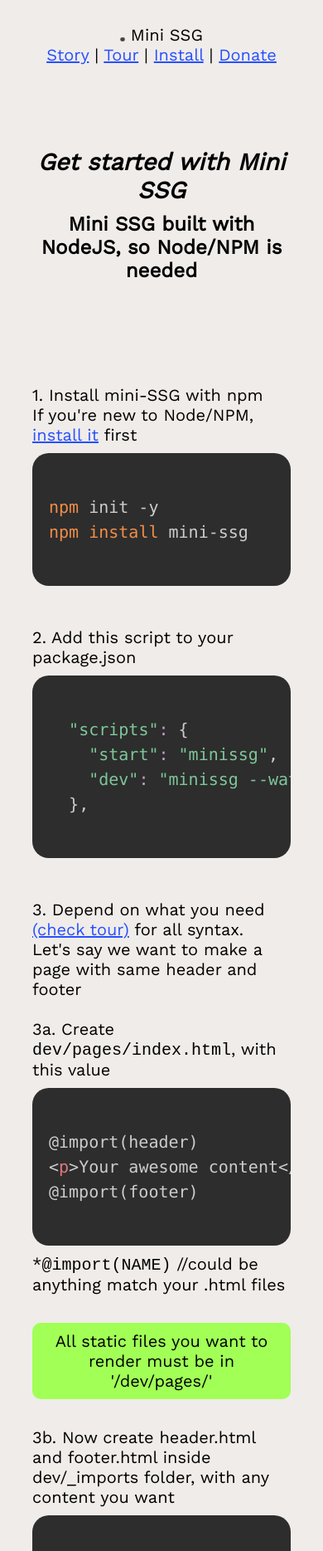
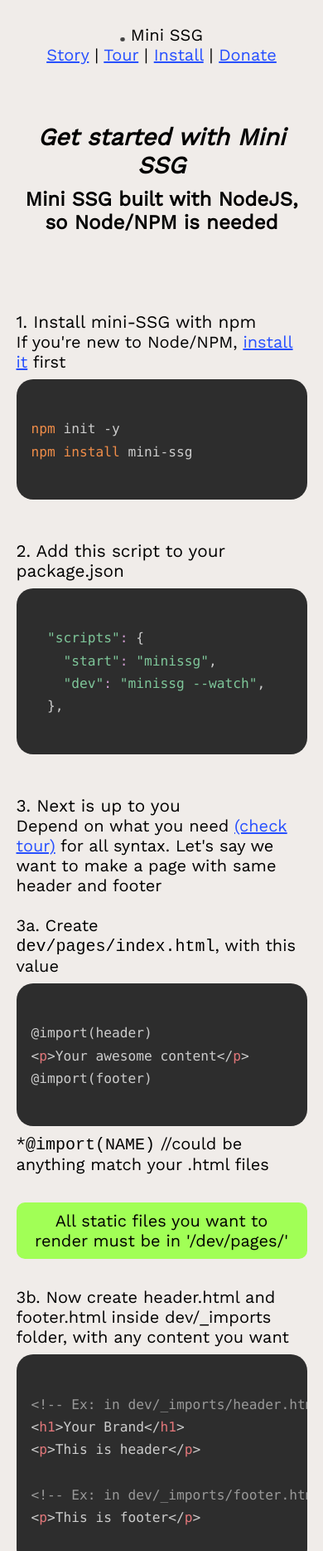
Before and after one commit to hilmanski/mini-SSG-website, a website: page public/install/index.html in a window 390 px wide. Shown: the top 1869 px of the page at 83% size. Drawn offline with nearby package versions, Linux system fonts and the light colour scheme.

Commit message:
update css

```diff
--- a/dev/pages/assets/css/main.css
+++ b/dev/pages/assets/css/main.css
@@ -81,6 +81,14 @@
 	border-radius: 20px;
 }
 
+.m {
+	font-size: 1.5rem;
+}
+
+.l{
+	font-size: 1.8rem;
+}
+
 .xl{
 	font-size: 2rem;
 }
@@ -92,7 +100,18 @@
 	border-radius: 10px;
 }
 
+.extra-info {
+	color: #333;
+}
+
 @media only screen and (max-width: 760px) {
+	body{
+		width: 90%;
+	}
+
+	code[class*=language-], pre[class*=language-]{
+		font-size: 0.9em !important;
+	}
 
 	.desktop-only {
 	display: none;
@@ -113,4 +132,17 @@
 	.bubble {
 	margin: 0 0px;
 	}
+
+	.m {
+	font-size: 1.3rem;
 	}
+
+	.l{
+		font-size: 1.5rem;
+	}
+
+	.xl{
+		font-size: 1.8rem;
+	}
+
+}
--- a/public/assets/css/main.css
+++ b/public/assets/css/main.css
@@ -81,6 +81,14 @@
 	border-radius: 20px;
 }
 
+.m {
+	font-size: 1.5rem;
+}
+
+.l{
+	font-size: 1.8rem;
+}
+
 .xl{
 	font-size: 2rem;
 }
@@ -92,7 +100,18 @@
 	border-radius: 10px;
 }
 
+.extra-info {
+	color: #333;
+}
+
 @media only screen and (max-width: 760px) {
+	body{
+		width: 90%;
+	}
+
+	code[class*=language-], pre[class*=language-]{
+		font-size: 0.9em !important;
+	}
 
 	.desktop-only {
 	display: none;
@@ -100,6 +119,10 @@
 
 	.flex {
 	display: block;
+	}
+
+	.hero {
+		padding: 70px 0;
 	}
 
 	h1{
@@ -113,4 +136,17 @@
 	.bubble {
 	margin: 0 0px;
 	}
+
+	.m {
+	font-size: 1.3rem;
 	}
+
+	.l{
+		font-size: 1.5rem;
+	}
+
+	.xl{
+		font-size: 1.8rem;
+	}
+
+}
--- a/public/install/index.html
+++ b/public/install/index.html
@@ -42,7 +42,7 @@
 	<div class="v-group">
 
 		<div>
-			<p> 1. Install mini-SSG with npm</p>
+			<p class="m"> 1. Install mini-SSG with npm</p>
 			<p>If you're new to Node/NPM, <a href="https://nodejs.org/en/" target="_blank">install it</a>  first</p>
 			<pre class="br-20"><code class="language-bash">
 npm init -y
@@ -51,7 +51,7 @@
 		</div>
 
 		<div>
-			<p>2. Add this script to your package.json</p>
+			<p class="m">2. Add this script to your package.json</p>
 			<pre class="br-20"><code class="language-bash">
   "scripts": {
     "start": "minissg",
@@ -61,8 +61,8 @@
 		</div>
 
 		<div>
-			<p>3. Depend on what you need <a href="/tour" target="_blank">(check tour)</a> for all syntax.</p>
-			<p>Let's say we want to make a page with same header and footer</p>
+			<p class="m"> 3. Next is up to you </p>
+			<p>Depend on what you need <a href="/tour" target="_blank">(check tour)</a> for all syntax. Let's say we want to make a page with same header and footer</p>
 
 			<br>
 			<p>3a. Create <code>dev/pages/index.html</code>, with this value</p>
```
Also changed, not shown: dev/pages/install.html (+4 -4 lines), dev/pages/tour.html (+7 -2 lines), public/tour/index.html (+7 -2 lines). Lines whose indentation alone changed are shown as unchanged.
